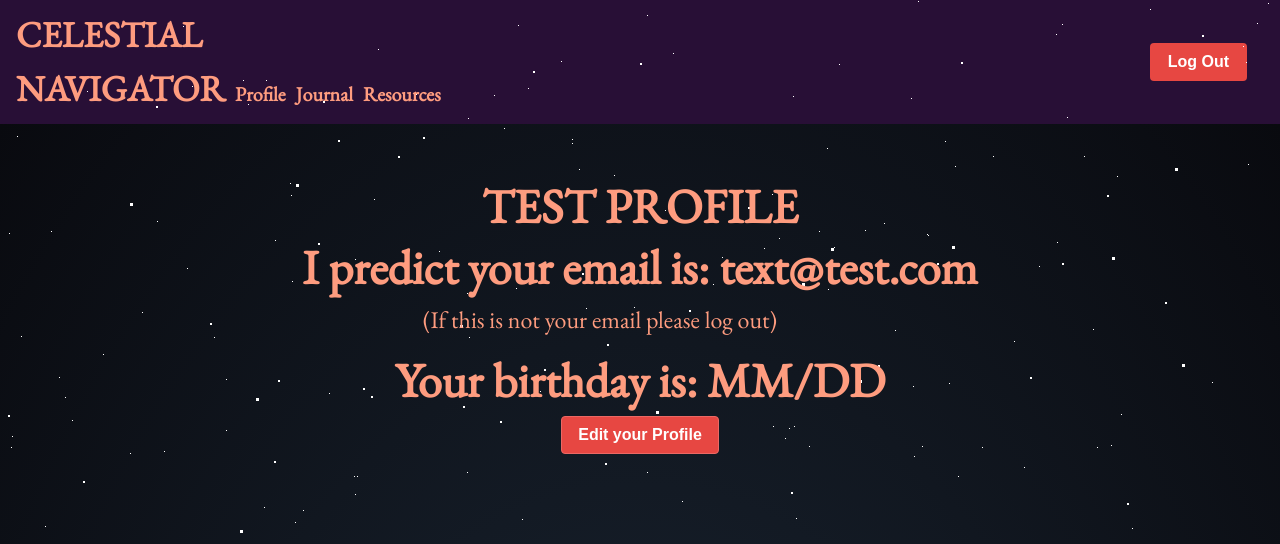
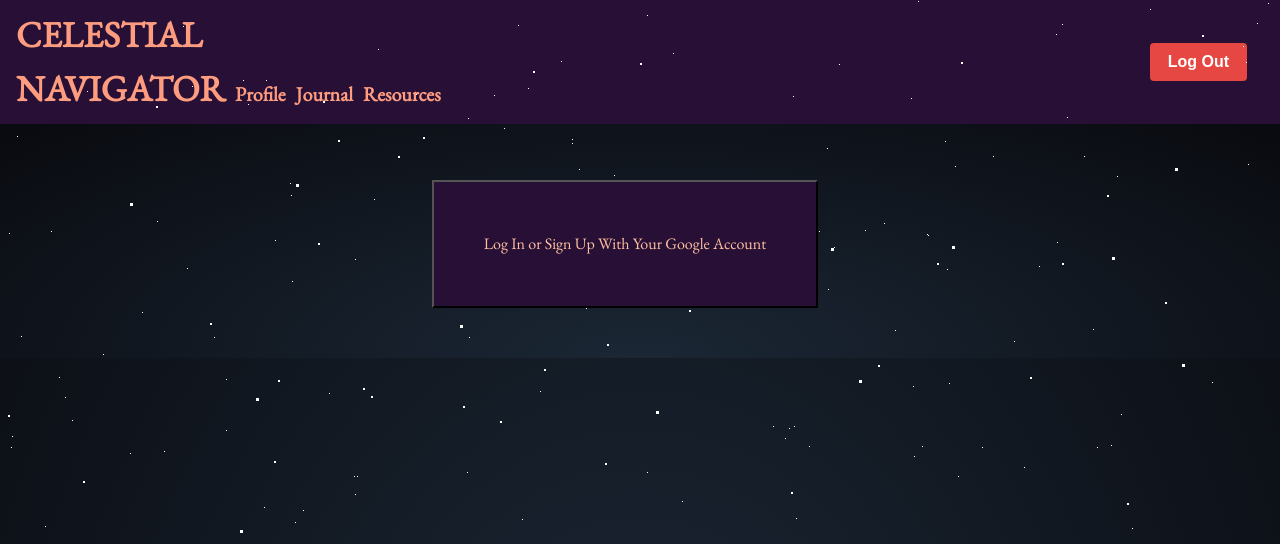
Before and after one commit to andreaives/react_project, a React (Create React App) app in the folder client/: page /profile in a window 1280 px wide. Shown: the top 544 px of the page. Built offline with nearby package versions, Linux system fonts and the light colour scheme; no server answers; a web font is replaced by a local one.

Commit message:
working auth0 lets go

```diff
--- a/client/src/App.js
+++ b/client/src/App.js
@@ -1,4 +1,4 @@
-import React, {useContext, useState} from "react";
+import React, { useContext, useState } from "react";
 import axios from 'axios';
 import UserContext from "./utils/userContext.js"
 import "./App.scss"
@@ -31,10 +31,10 @@ function App() {
     userEntries: []
   });
 
-  const {user, isAuthenticated, isLoading} = useAuth0();
+  const { user, isAuthenticated, isLoading } = useAuth0();
 
   function getUserState() {
-    API.getUser().then(res =>{
+    API.getUser().then(res => {
       setUserState(res)
     })
 
@@ -55,28 +55,32 @@ function App() {
     console.log(event.target.title.value);
     console.log(event.target.message.value);
   };
+  // if (isLoading) return <div>Loading</div>
     return (
-    <>
+      <div>
         <UserContext.Provider value={userState}>
           <Router>
-    <Navbar/>
-    <AuthProfile />
+            <Navbar />
+            {/* <AuthProfile /> */}
             <div className="mainBody">
               <div id="stars"></div>
               <div id="stars2"> </div>
               <div id="stars3"> </div>
               <div id="title"></div>
-    <Route exact path="/" component = { Login } />
-    <Route exact path="/main" component = { Main } triggerText={triggerText} onSubmit={onSubmit}/>
-    <Route exact path="/profile" component = { Profile } />
-    <Route exact path="/journal" component = { JournalPage } />
-    <Route exact path="/resources" component = { Resources } />
-    <Route exact path="/edit" component = { CreateAccount } />
+              <Route exact path="/" component={Login} />
+
+              <Route exact path="/main" component={Main} triggerText={triggerText} onSubmit={onSubmit} />
+              <Route exact path="/profile" component={Profile} />
+              <Route exact path="/journal" component={JournalPage} />
+              <Route exact path="/resources" component={Resources} />
+              <Route exact path="/edit" component={CreateAccount} />
             </div>
           </Router>
         </UserContext.Provider>
+      </div>
+    )
 
-    </>
-  )
+
 }
+
 export default App;
--- a/client/src/index.js
+++ b/client/src/index.js
@@ -12,9 +12,9 @@ ReactDOM.render(
 <Auth0Provider
 domain={domain}
 clientId={clientId}
-redirectUri={window.location.origin}>
+redirectUri={ 'http://localhost:3000/profile'}>
 <App />
 </Auth0Provider>,
 document.getElementById("root"),
-console.log({ domain, clientId})
+
 );
--- a/client/src/pages/Profile.js
+++ b/client/src/pages/Profile.js
@@ -9,50 +9,22 @@ import Container from "react-bootstrap/esm/Container";
 import Travel from "../components/selectors/Travel"
 import Job from "../components/selectors/Job"
 import Status from "../components/selectors/Relationship"
+import LoginButton from "../components/loginButton/LoginButton";
 
-// const Profile = () =>{
-//   const { user, isAuthenticated } = useAuth0();
-//   return(
 
-//     isAuthenticated (
-//     <>
 
-//       <div className="profileContainer container-fluid">
-//         <h1>{user.name}</h1>
-//         <h2>I predict your email is: text@test.com</h2>
-//         <p>(If this is not your email please log out)</p>
-//         <h2>Your birthday is: MM/DD</h2>
-//         <Button href="/edit">Edit your Profile</Button>
-//       </div>
-//     </>
-//   )
-//   )
-// }
 const Profile = () => {
  const { user, isAuthenticated } = useAuth0();
+
  return (
-    <div className="container">
-      <div className="row">
-        <div className="col-12">
-          {!isAuthenticated ? (
-            <div>
-              <div className="profileContainer container-fluid">
-                <h1>TEST PROFILE</h1>
-                <h2>I predict your email is: text@test.com</h2>
-                <p>(If this is not your email please log out)</p>
-                <h2>Your birthday is: MM/DD</h2>
-                <Button href="/edit">Edit your Profile</Button>
-              </div>
-            </div>
-          ) : (
+  <div className="container row col-12">
+   { (!isAuthenticated) ?
+    <LoginButton />
+    :
     <div>
      <img src={user.picture} alt={user.name} />
      <h2> {user.name}</h2>
      <p>{user.email} </p>
-            </div>
-          )}
-        </div>
-      </div>
       <div className="row container-fluid">
         <div className="col-3">
             <Job/>
@@ -65,7 +37,14 @@ const Profile = () => {
         </div>
       </div>
     </div>
-  );
+
+
+   }
+  </div>
+
+ )
+
+
 };
 
 export default Profile;
```
Lines whose indentation alone changed are shown as unchanged.
